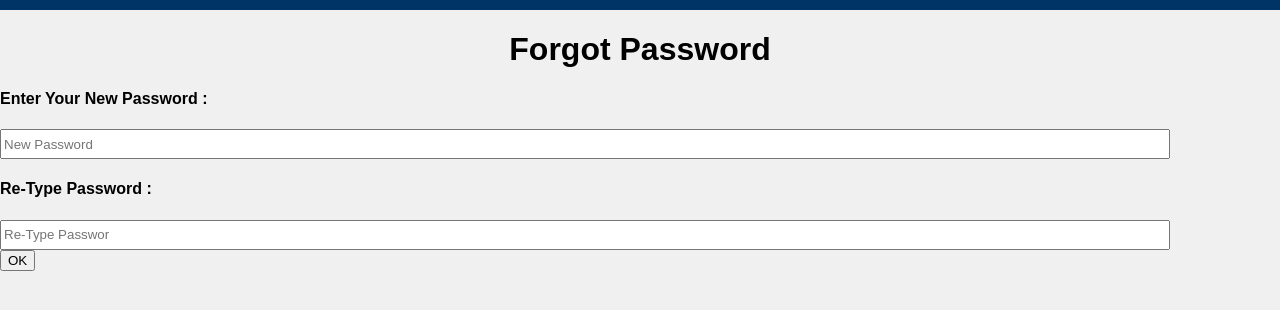
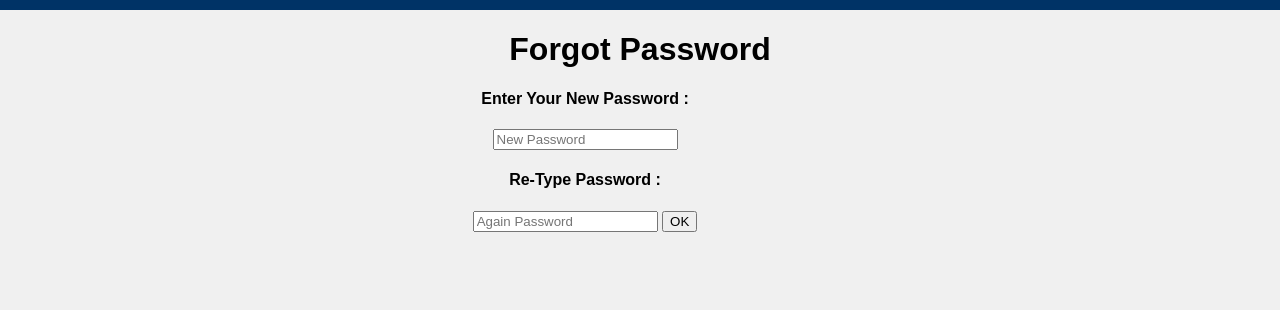
Before and after one commit to Marufaiub/ctg, a PHP site: page /admin/reset_password.php?email=1 in a window 1280 px wide. Shown: the part 120-430 px from the top of the page. Run offline with PHP 8.4, Linux system fonts and the light colour scheme; data that the repository does not hold is empty.

Commit message:
simple change

```diff
--- a/admin/changing_password_forgote.php
+++ b/admin/changing_password_forgote.php
@@ -7,9 +7,9 @@ session_start();
 
 <?php
 
-$email= mysql_escape_string($_POST['admin_email']);
+$email= mysql_escape_string($_POST['email']);
 $token= mysql_escape_string($_POST['token']);
-$password= mysql_escape_string($_POST['admin_password']);
+$password= mysql_escape_string($_POST['password']);
 
 // Generating hash password
 for ($i=0; $i<=31; $i++)
--- a/admin/reset_password.php
+++ b/admin/reset_password.php
@@ -50,7 +50,7 @@
 
 </center>
 
-  <div class="container">
+  <div class="container" align="center">
 
 
 <?php
@@ -86,10 +86,10 @@ $token= mysql_escape_string($_REQUEST['token']);
       <form name="myForm" class="form-signin" action="changing_password_forgote.php" method="post" onsubmit="return validateForm()">
       <input type="hidden" name="email" value="<?php echo $email; ?>">
       <input type="hidden" name="token" value="<?php echo $token; ?>">
-        <h4 class="form-signin-heading">Enter Your New Password :  </h4>
-        <input type="password" name="password" class="input-block-level" placeholder="New Password">
-        <h4 class="form-signin-heading">Re-Type Password :  </h4>
-        <input type="password" name="re_password" class="input-block-level" placeholder="Re-Type Passwor">
+        <h4 class="form-signin-heading">Enter Your New Password :</h4>
+        <input type="password" name="password"  placeholder="New Password">
+        <h4 class="form-signin-heading">Re-Type Password :</h4>
+        <input type="password" name="re_password"  placeholder="Again Password">
         <button class="btn btn-large btn-primary" type="submit">OK</button>
       </form>
 
```
